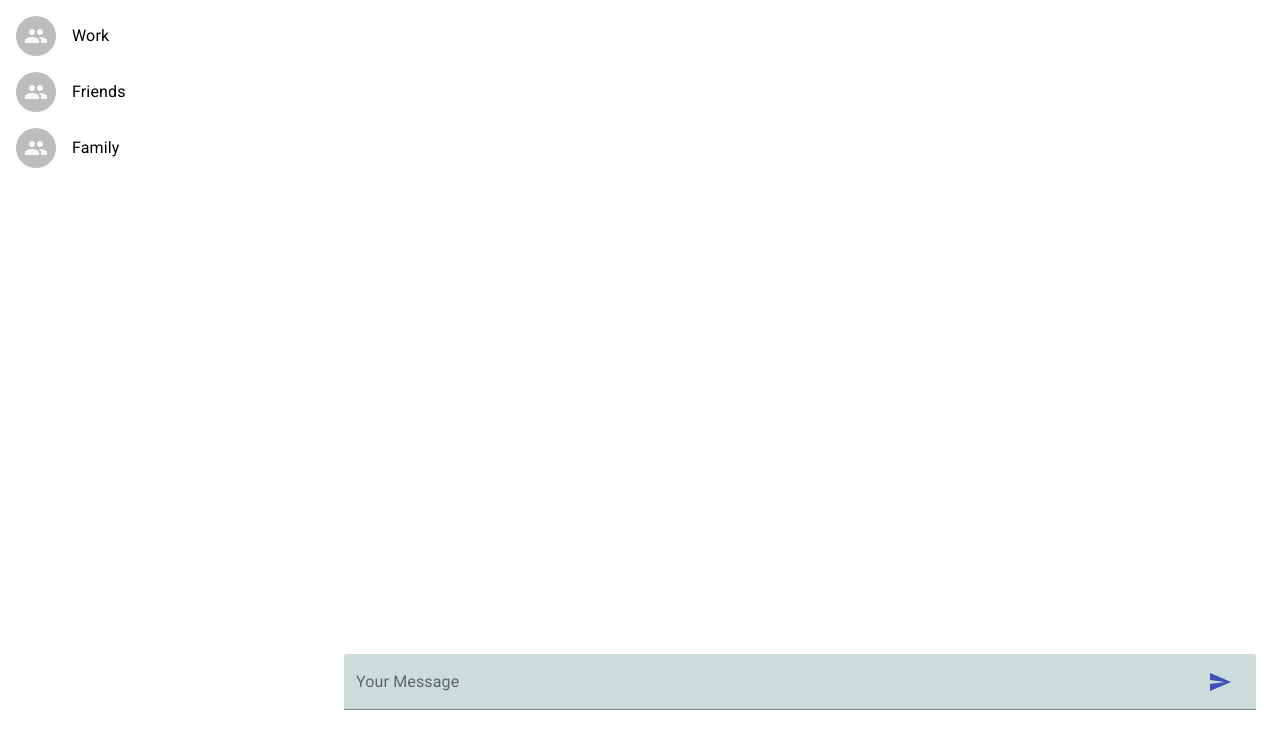
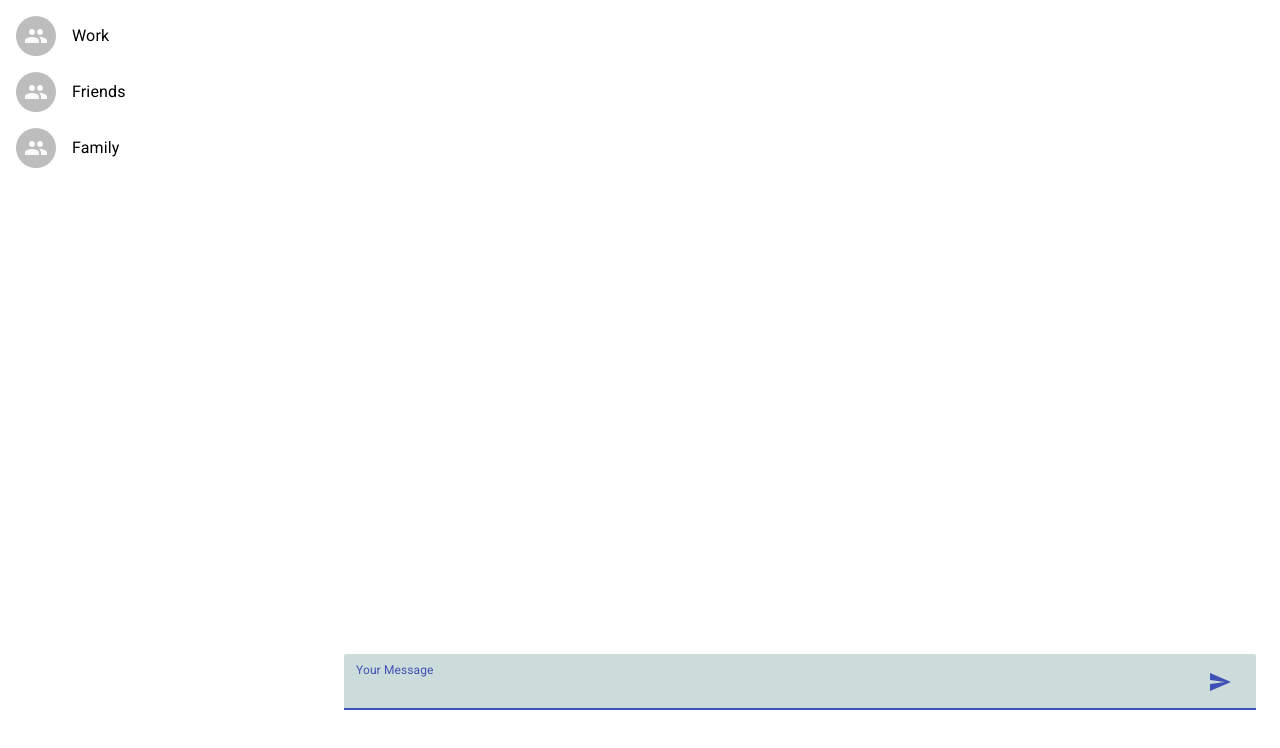
Before and after one commit to Dysco76/Geekbarins-ReactJS, a React (Create React App) app: page / in a window 1280 px wide. Shown: the top 748 px of the page. Built offline with nearby package versions, Linux system fonts and the light colour scheme.

Commit message:
added focus on input field

```diff
--- a/src/components/message-list/MessageList.js
+++ b/src/components/message-list/MessageList.js
@@ -5,7 +5,7 @@ import {
   makeStyles,
 } from "@material-ui/core"
 import { Send } from "@material-ui/icons"
-import { useState, useEffect } from "react"
+import { useState, useEffect, useRef } from "react"
 import { Message } from "../message"
 
 const useStyles = makeStyles({
@@ -38,6 +38,7 @@ export const MessageList = () => {
 
   const [messageList, setMessageList] = useState([])
   const [value, setValue] = useState("")
+  const inputEl = useRef(null)
 
   const sendMessage = () => {
     setMessageList((messages) => [
@@ -60,6 +61,8 @@ export const MessageList = () => {
         ])
       }, 1500)
     }
+
+    inputEl.current.focus()
   }, [messageList])
 
   return (
@@ -72,6 +75,7 @@ export const MessageList = () => {
 
       <div className={classes.messageForm}>
         <TextField
+          inputRef={inputEl}
           type="text"
           className={classes.messageInput}
           fullWidth={true}
```
